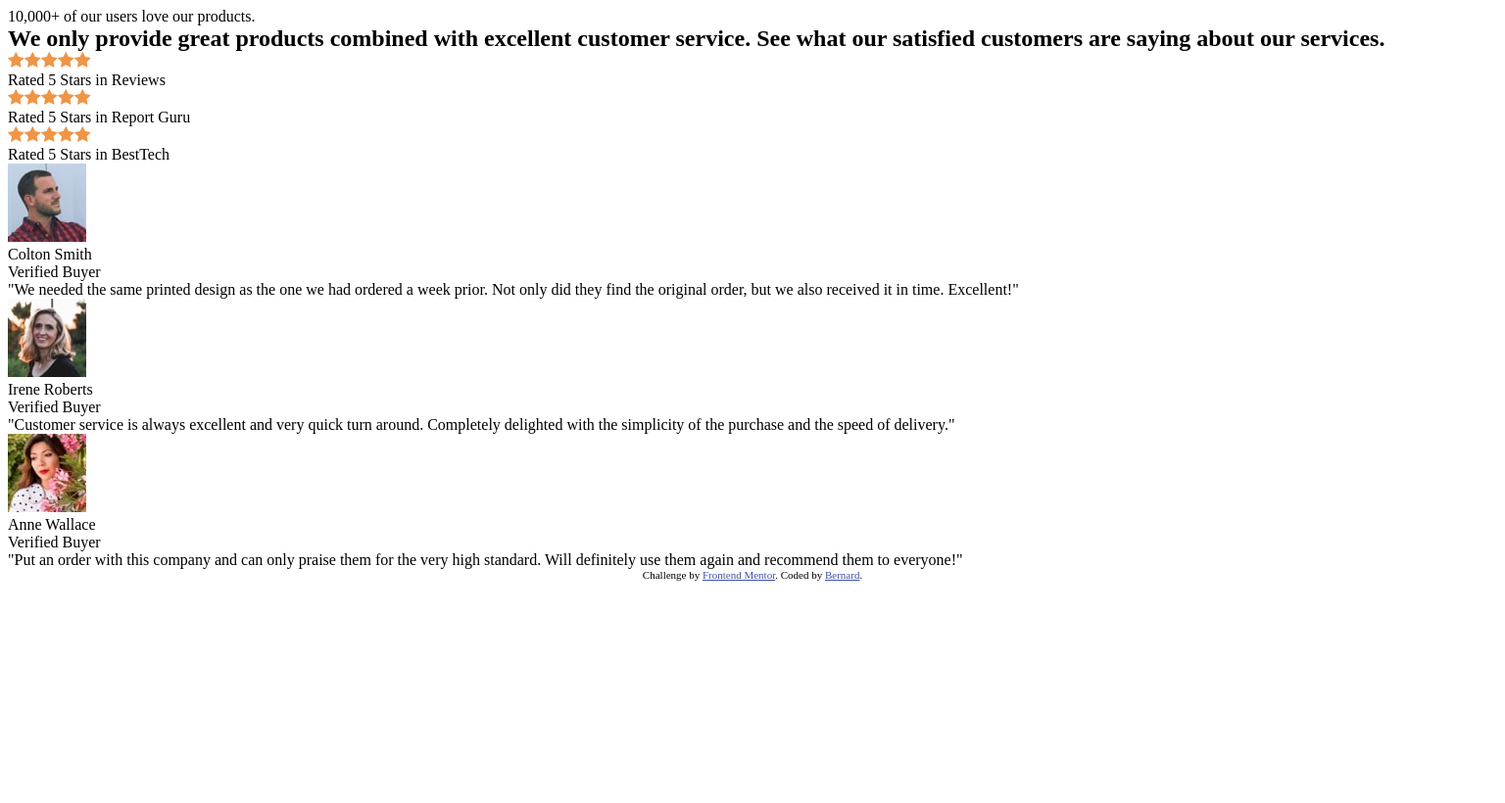
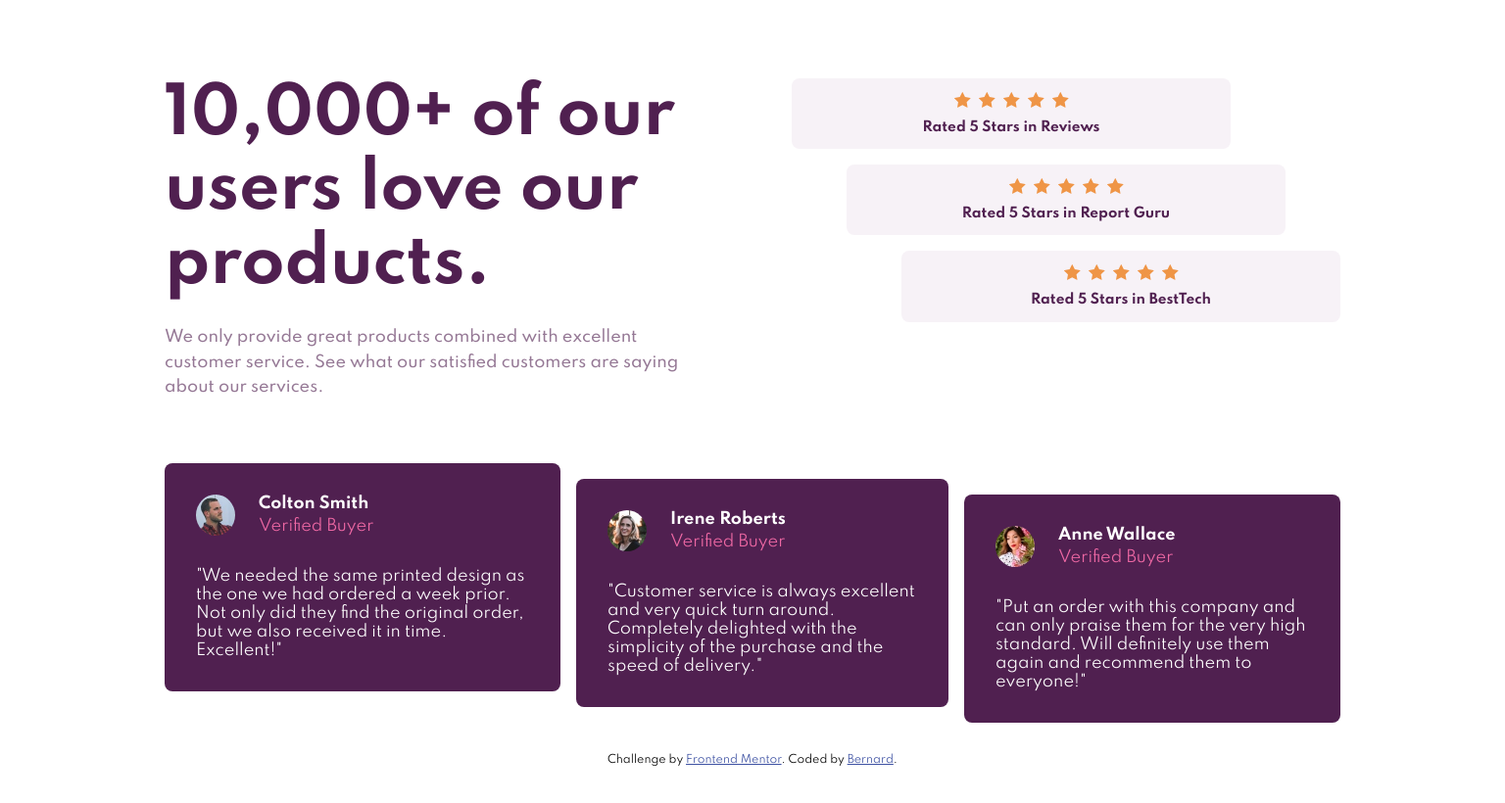
Before and after one commit to Bernardanxiety/social-proof-section, a plain HTML site: page index.html in a window 1536 px wide. Shown: the whole page at 98% size. Drawn offline with Linux system fonts and the light colour scheme.

Commit message:
Styled everything, forgot to commit...

```diff
--- a/style.css
+++ b/style.css
@@ -22,3 +22,180 @@ h1, h2, h3, h4, h5, h6, p {
 }
 
 /* general styling */
+
+body {
+    margin: 0;
+    font-family: var(--ff);
+    font-weight: var(--fw-400);
+    padding: 5rem 1rem;
+}
+
+/* helper classes */
+.container {
+    margin: 0 auto;
+    width: min(90%, 600px);
+}
+
+.flex {
+    display: flex;
+}
+
+/* sections */
+.header {
+    flex-direction: column;
+    text-align: center;
+    margin: 0 0 3rem 0;
+
+    color:var(--clr-5);
+    gap: 2rem;
+}
+
+.heading {
+    gap: 1.5em;
+}
+
+.heading p {
+    font-size: 2rem;
+    font-weight: var(--fw-700);
+}
+
+.heading h2 {
+    font-size: 1rem;
+    font-weight: var(--fw-500);
+    opacity: .6;
+    line-height: 1.6;
+}
+
+.heading, .ratings, .rating, .user, .opinions {
+    flex-direction: column;
+}
+
+.ratings {
+    gap: 1rem;
+}
+
+.rating {
+    border-radius: .5rem;
+    gap: .75rem;
+    padding: 1em;
+    background-color:var(--clr-2);
+    font-weight: var(--fw-700);
+    font-size: .85rem;
+}
+
+.rating .flex {
+    justify-content: center;
+    gap: .5rem;
+}
+
+/* opinions */
+
+.opinions {
+    color: var(--clr-1);
+    gap: 1rem;
+}
+
+.user {
+    background-color: var(--clr-5);
+    border-radius: .5rem;
+    padding: 2rem;
+    gap: 2rem;
+}
+
+.user .name {
+    font-weight: var(--fw-700);
+}
+
+.user .verified {
+    color: var(--clr-4);
+    margin-top: .25em;
+}
+
+.user__inner {
+    gap: 1.5em;
+}
+
+.user img {
+    border-radius: 50%;
+    width: 40px;
+    display: block;
+}
+
+@media (min-width: 450px) {
+    .rating {
+        width: 100%;
+        max-width: 70%;
+        margin: 0 auto;
+    }
+}
+
+@media (min-width: 768px) {
+    .container {
+        display: flex;
+        width: min(95%, 900px);
+        gap: 2rem;
+        margin: 0 auto;
+    }
+
+    .container > * {
+        flex: 1 1 100%;
+    }
+
+    .rating {
+        max-width: 80%;
+    }
+}
+
+@media (min-width: 1440px) {
+    .container {
+        width: min(90%, 1200px);
+        flex-direction: column;
+    }
+
+    .header {
+        flex-direction: row;
+        text-align: initial;
+        gap: 5rem;
+        margin: 0;
+    }
+
+    .header > * {
+        flex: 1 1 100%;
+    }
+
+    .heading p {
+        font-size: 4rem;
+    }
+
+    .rating {
+        margin: 0;
+        text-align: center;
+    }
+
+    .report {
+        align-self: center;
+    }
+
+    .besttech {
+        align-self: flex-end;
+    }
+
+    .opinions {
+        flex-direction: row;
+        padding: 2rem 0;
+    }
+
+    .user {
+        align-self:flex-start;
+    }
+
+    .irene {
+        margin-top: 1rem;
+        transition: 300ms linear;
+    }
+
+    .anne {
+        margin-top: 2rem;
+        transition: 300ms linear;
+    }
+}
```
